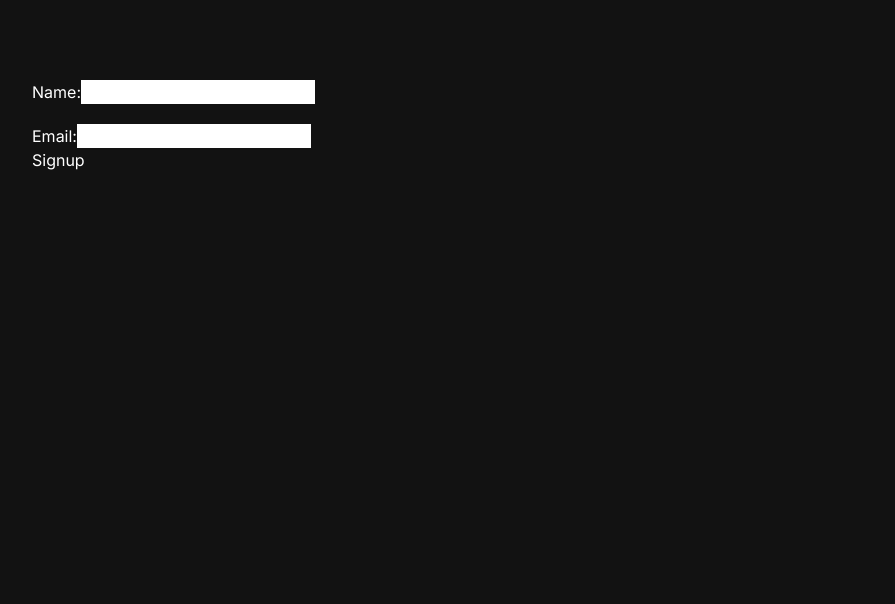
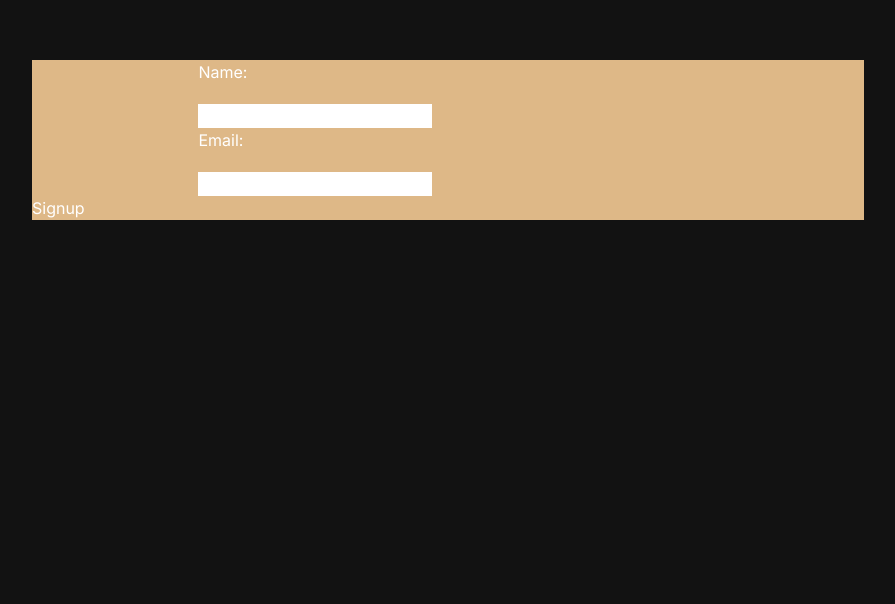
Before and after one commit to ANINDITAPRIYADARSHINI/Code-Challenge, a Next.js app: page /form in a window 1280 px wide. Shown: the part 196-800 px from the top of the page, without its empty margins (224-1119 px from the left). Built offline with nearby package versions, Linux system fonts and the light colour scheme.

Commit message:
Fixed css for form

```diff
--- a/app/form/form.module.css
+++ b/app/form/form.module.css
@@ -1,18 +1,22 @@
 
 .form {
-    max-width: "400px";
+    width: 65%;
+    height: max-content;
     padding: "1rem";
     border: "1px solid #ccc";
     border-radius: "8px";
     color: var(--bgLight);
     margin-left: 20%;
     margin-top: 20%;
-    width: 50%;
+
+    background-color: burlywood;
   }
 
   .field {
+    margin-left: 20%;
     margin-bottom: "1rem";
-    gap: 20%;
+    gap: 50%;
+    width: 10%;
   }
 
   .label {
```
